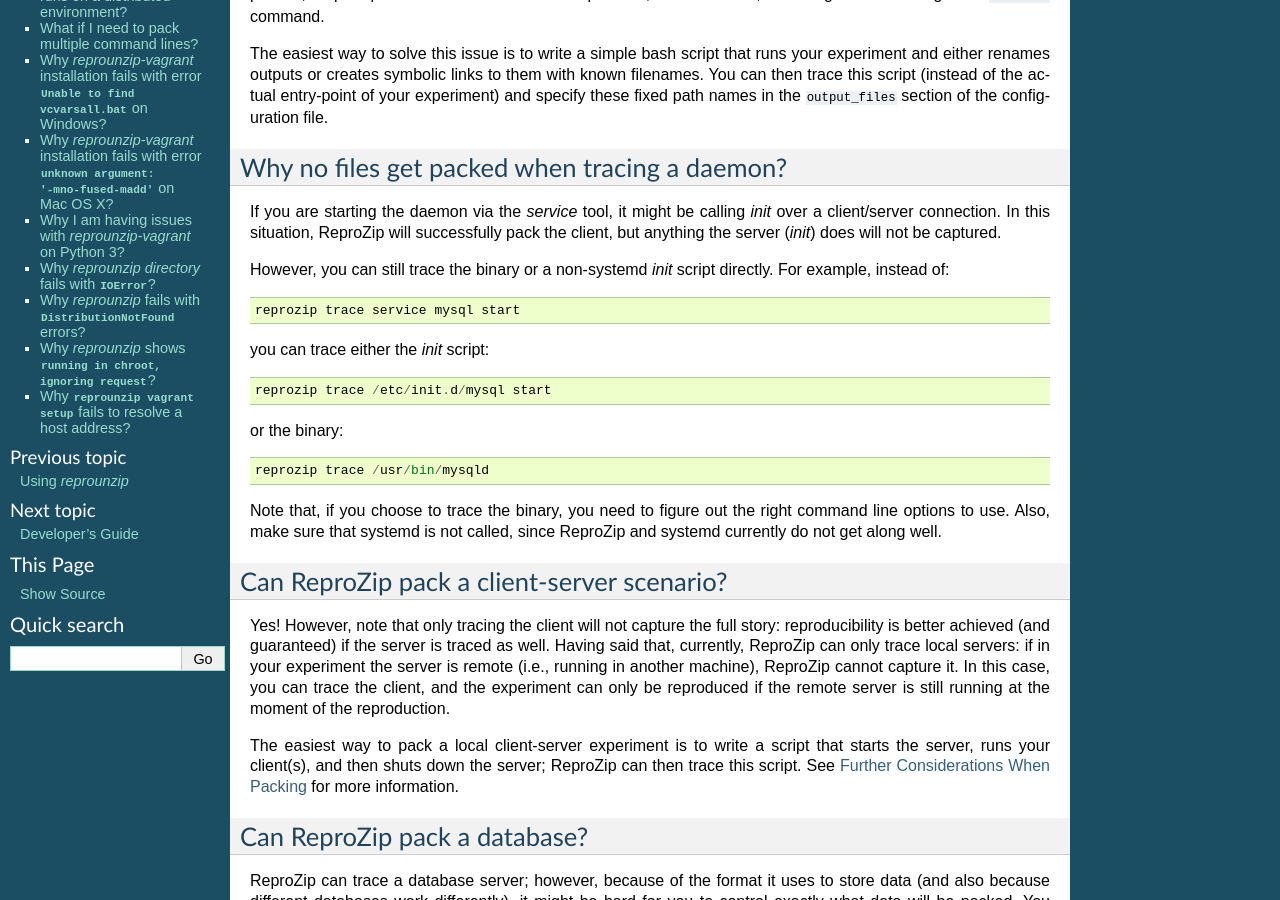
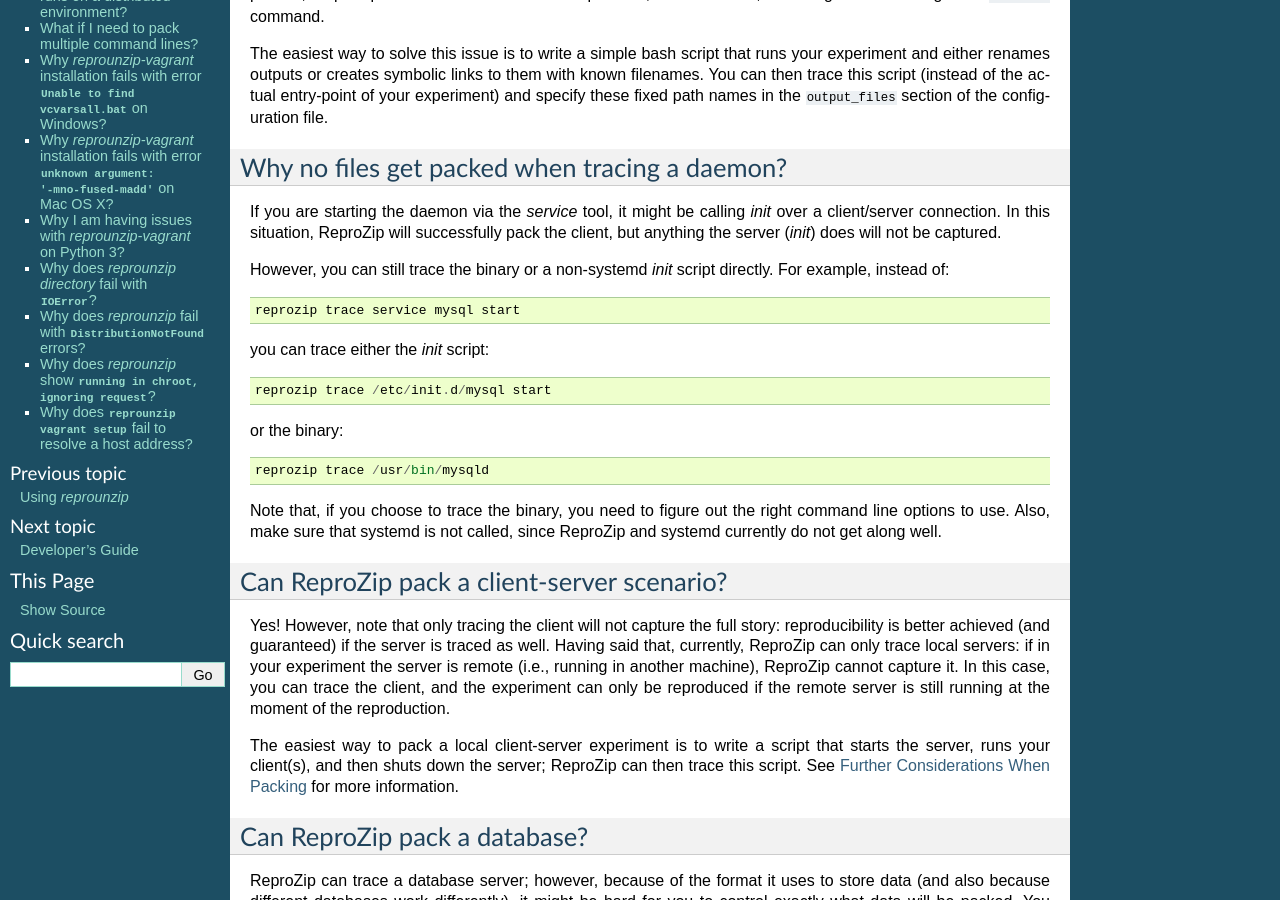
Before and after one commit to VIDA-NYU/reprozip, a Sphinx documentation site: the page built from docs/source/faq.rst, in a window 1280 px wide and 900 px high, scrolled down 438 px. Built offline with Sphinx 7.4.7, drawn with Linux system fonts in a browser that asks for light colours; some of the changed text lies outside the part shown.

Commit message:
FAQ: Grammar

```diff
--- a/docs/source/faq.rst
+++ b/docs/source/faq.rst
@@ -128,15 +128,15 @@
 
 .. _directory_error:
 
-Why `reprounzip directory` fails with ``IOError``?
-==================================================
+Why does `reprounzip directory` fail with ``IOError``?
+======================================================
 
 The `directory` unpacker does not provide any isolation from the filesystem, so if the experiment being reproduced use absolute paths, these will point outside the experiment directory, and files may not be found. Make sure that the experiment does not use any absolute paths: if only relative paths are used internally and in the command line, ``reprounzip directory`` should work.
 
 ..  _distribnotfound:
 
-Why `reprounzip` fails with ``DistributionNotFound`` errors?
-============================================================
+Why does `reprounzip` fail with ``DistributionNotFound`` errors?
+================================================================
 
 You probably have some plugins left over from a previous installation. Be sure to upgrade or remove outdated plugins when you upgrade reprounzip.
 
@@ -144,13 +144,13 @@
 
     pip install -U reprounzip[all]
 
-Why `reprounzip` shows ``running in chroot, ignoring request``?
-===============================================================
+Why does `reprounzip` show ``running in chroot, ignoring request``?
+===================================================================
 
 This message comes from the systemd client, which will probably not work with ReproZip. In this case, the experiment should be re-packed without using systemd (see :ref:`this question <systemd>` for more information).
 
-Why ``reprounzip vagrant setup`` fails to resolve a host address?
-=================================================================
+Why does ``reprounzip vagrant setup`` fail to resolve a host address?
+=====================================================================
 
 When running ``reprounzip vagrant setup``, if you get an error similar to this::
 
```
